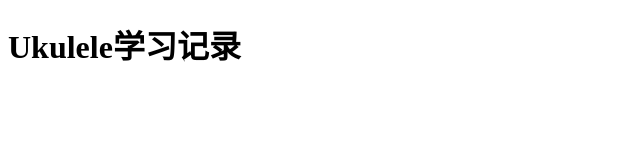
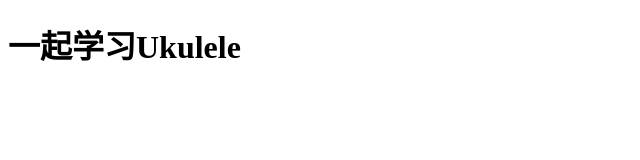
Before and after one commit to flkGit/Ukulele, a plain HTML site: page index.html in a window 1280 px wide. Shown: the whole page, without its empty margins (0-640 px from the left). Drawn offline with Linux system fonts and the light colour scheme.

Commit message:
修改错误的文件名

```diff
--- a/inde.html
+++ b/index.html
@@ -5,6 +5,6 @@
 	<title>Ukulele学习记录</title>
 </head>
 <body>
-	<h1>Ukulele学习记录</h1>
+	<h1>一起学习Ukulele</h1>
 </body>
 </html>
```
